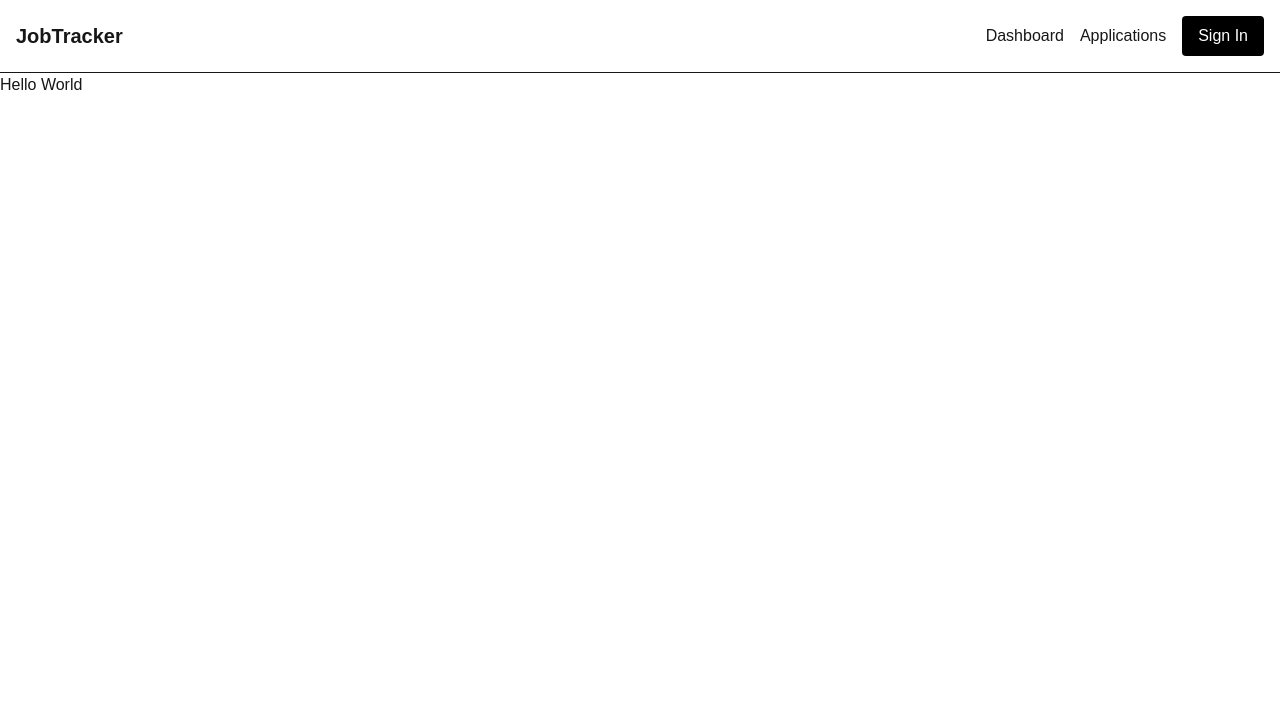
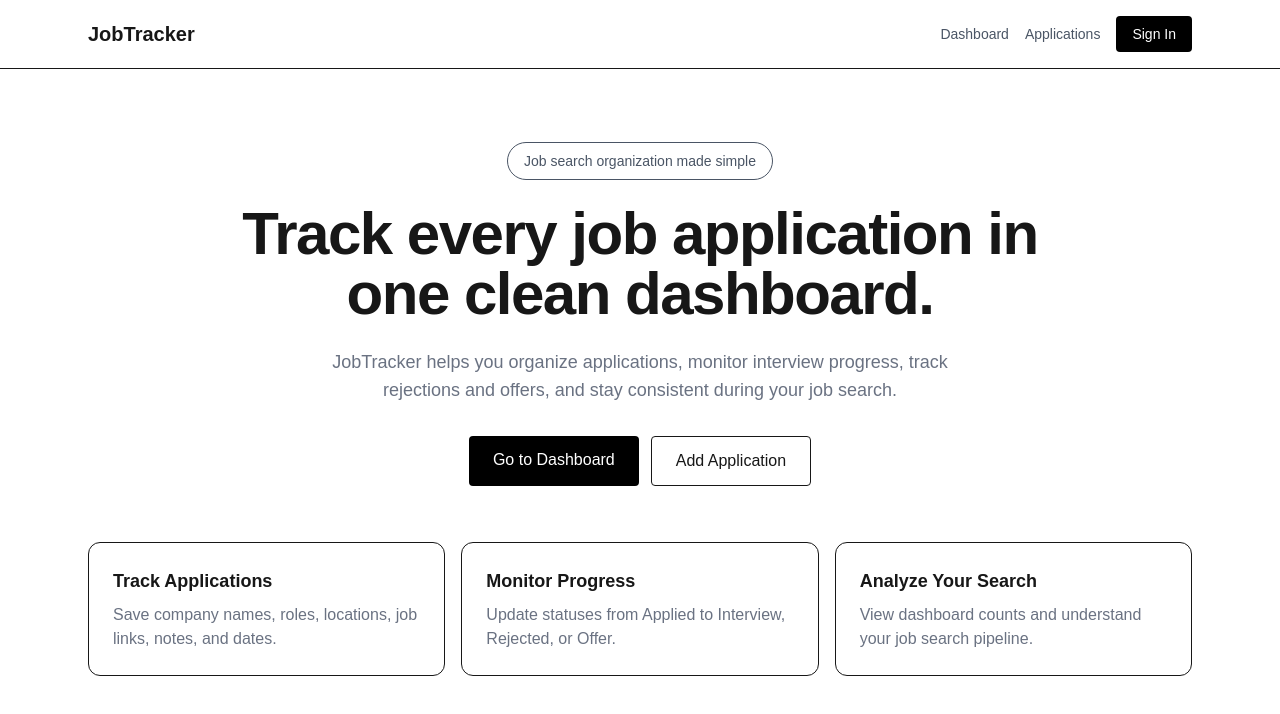
Before and after one commit to dahhren/job-tracker, a Next.js app: page / in a window 1280 px wide. Shown: the top 714 px of the page. Built offline with nearby package versions, Linux system fonts and the light colour scheme; no server answers.

Commit message:
Landing Page

```diff
--- a/src/app/page.tsx
+++ b/src/app/page.tsx
@@ -1,3 +1,61 @@
+import Link from "next/link";
+
 export default function Home() {
-  return <h1>Hello World</h1>;
+  return (
+    <main>
+      <section className="mx-auto flex min-h-[85vh] max-w-6xl flex-col items-center justify-center px-6 text-center">
+        <div className="rounded-full border px-4 py-2 text-sm text-gray-600">
+          Job search organization made simple
+        </div>
+
+        <h1 className="mt-6 max-w-4xl text-5xl font-bold tracking-tight md:text-6xl">
+          Track every job application in one clean dashboard.
+        </h1>
+
+        <p className="mt-6 max-w-2xl text-lg text-gray-500">
+          JobTracker helps you organize applications, monitor interview progress,
+          track rejections and offers, and stay consistent during your job search.
+        </p>
+
+        <div className="mt-8 flex flex-col gap-3 sm:flex-row">
+          <Link
+            href="/dashboard"
+            className="rounded bg-black px-6 py-3 font-medium text-white"
+          >
+            Go to Dashboard
+          </Link>
+
+          <Link
+            href="/dashboard/applications/new"
+            className="rounded border px-6 py-3 font-medium"
+          >
+            Add Application
+          </Link>
+        </div>
+
+        <div className="mt-14 grid w-full gap-4 md:grid-cols-3">
+          <div className="rounded-xl border p-6 text-left">
+            <h2 className="text-lg font-semibold">Track Applications</h2>
+            <p className="mt-2 text-gray-500">
+              Save company names, roles, locations, job links, notes, and dates.
+            </p>
+          </div>
+
+          <div className="rounded-xl border p-6 text-left">
+            <h2 className="text-lg font-semibold">Monitor Progress</h2>
+            <p className="mt-2 text-gray-500">
+              Update statuses from Applied to Interview, Rejected, or Offer.
+            </p>
+          </div>
+
+          <div className="rounded-xl border p-6 text-left">
+            <h2 className="text-lg font-semibold">Analyze Your Search</h2>
+            <p className="mt-2 text-gray-500">
+              View dashboard counts and understand your job search pipeline.
+            </p>
+          </div>
+        </div>
+      </section>
+    </main>
+  );
 }
--- a/src/components/Navbar.tsx
+++ b/src/components/Navbar.tsx
@@ -7,18 +7,27 @@ export default function Navbar() {
   const { isSignedIn } = useUser();
 
   return (
-    <nav className="flex items-center justify-between border-b p-4">
-      <Link href="/" className="font-bold text-xl">
+    <nav className="sticky top-0 z-50 border-b bg-white/80 backdrop-blur">
+      <div className="mx-auto flex max-w-6xl items-center justify-between px-6 py-4">
+        <Link href="/" className="text-xl font-bold">
           JobTracker
         </Link>
 
         <div className="flex items-center gap-4">
-        <Link href="/dashboard">Dashboard</Link>
-        <Link href="/dashboard/applications">Applications</Link>
+          <Link href="/dashboard" className="text-sm text-gray-600 hover:text-black">
+            Dashboard
+          </Link>
+
+          <Link
+            href="/dashboard/applications"
+            className="text-sm text-gray-600 hover:text-black"
+          >
+            Applications
+          </Link>
 
           {!isSignedIn ? (
             <SignInButton mode="modal">
-            <button className="rounded bg-black px-4 py-2 text-white">
+              <button className="rounded bg-black px-4 py-2 text-sm text-white">
                 Sign In
               </button>
             </SignInButton>
@@ -26,6 +35,7 @@ export default function Navbar() {
             <UserButton />
           )}
         </div>
+      </div>
     </nav>
   );
 }
```
Lines whose indentation alone changed are shown as unchanged.
